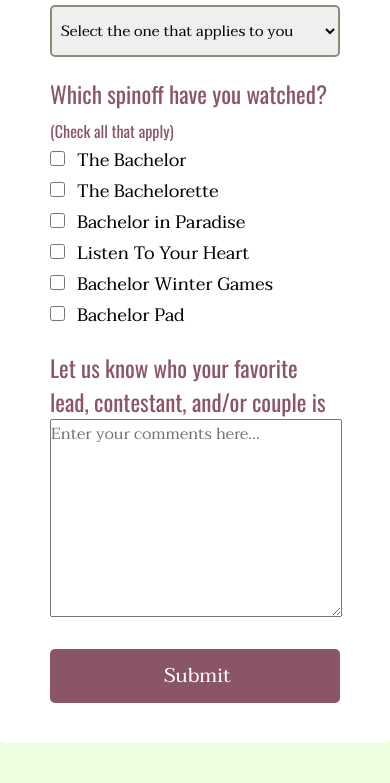
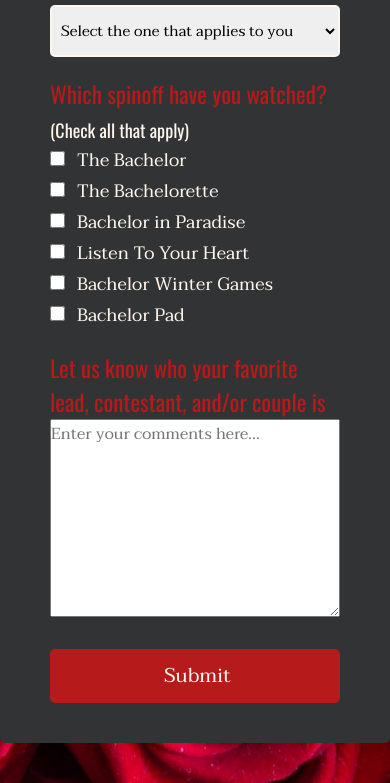
Before and after one commit to AOA19/FCC-Survey-Form, a plain HTML site: page index.html in a window 390 px wide. Shown: the part 848-1631 px from the top of the page. Before the commit the page ends 1591 px from the top, so only its background shows below. Drawn offline with nearby package versions, Linux system fonts and the light colour scheme; a web font is replaced by a local one.

Commit message:
Update styles.css

```diff
--- a/styles.css
+++ b/styles.css
@@ -1,16 +1,25 @@
-/* Colors:
-#482728,#8B5569, #B287A3, #C0F8D1, #BDCFB5
- #ECFFE1, #3C572B #8FD6B0, #FCBFB7,
-#593c8f,#907AD6, #0091AD, #8FD6B0, #5F5566
-#FF6F59, #254441,#43AA8B #C33243, */
-
+:root {
+  /* Colors */
+  --primary-white-color: #fef5ed;
+  --primary-red-color: #b61a1a;
+  --primary-black-color: #313334;
+  --button-highlight-color: #c74d4d;
+  /* Fonts */
+  --title-font: Sahitya, serif;
+  --header-font: Oswald, sans-serif;
+  --primary-font: Taviraj, serif;
+}
 * {
+  box-sizing: border-box;
   margin: 0;
   padding: 0;
 }
 
-html {
-  background-color: #ecffe1;
+body {
+  background-image: url(./Red\ Roses.jpg);
+  background-position: center;
+  background-repeat: no-repeat;
+  background-size: cover;
 }
 
 /****************** The following is the styling of the header section *********************/
@@ -20,19 +29,20 @@ header {
 }
 
 span {
-  font-size: 16px;
+  color: var(--primary-white-color);
+  font-size: 18px;
 }
 
 #title {
-  color: #8b5569;
-  font-family: "Sahitya", serif;
+  color: var(--primary-white-color);
+  font-family: var(--title-font);
   font-size: 40px;
   padding-bottom: 10px;
 }
 
 #description {
-  color: #8b5569;
-  font-family: "Sahitya", serif;
+  color: var(--primary-white-color);
+  font-family: var(--title-font);
   font-size: 20px;
   font-weight: 400;
 }
@@ -40,19 +50,17 @@ span {
 /*************** The following is the styling of the survey form ***********************/
 
 #survey-form {
-  background-color: white;
+  background-color: var(--primary-black-color);
   border: none;
   border-radius: 5px;
   max-width: 650px;
-  margin: 40px auto auto auto;
+  margin: 40px auto;
   padding: 30px;
-  position: relative;
-  z-index: 1;
 }
 
 .form-headers {
-  color: #8b5569;
-  font-family: "Oswald", sans-serif;
+  color: var(--primary-red-color);
+  font-family: var(--header-font);
   font-size: 23px;
 }
 
@@ -66,13 +74,13 @@ span {
   padding-bottom: 10px;
   margin-top: 8px;
   width: 100%;
-  border: solid 2px #898e7b;
+  border: solid 2px var(--primary-white-color);
   border-radius: 5px;
-  font-family: "Taviraj", serif;
+  font-family: var(--primary-font);
   font-size: 15px;
 }
 
-/* The following styling is for the actually radio button that
+/* The following styling is for the actual radio button that
 will be clicked on, and the option next to the button: */
 .radio-button {
   width: 15px;
@@ -80,12 +88,13 @@ will be clicked on, and the option next to the button: */
 }
 
 .radioButton-value {
-  font-family: "Taviraj", serif;
+  color: var(--primary-white-color);
+  font-family: var(--primary-font);
   font-size: 18px;
   padding-left: 8px;
 }
 
-/* The following styling is for the actually checkbox button that
+/* The following styling is for the actual checkbox button that
 will be clicked on, and the option next to the button: */
 .checkbox-button {
   width: 15px;
@@ -93,7 +102,8 @@ will be clicked on, and the option next to the button: */
 }
 
 .checkboxButton-value {
-  font-family: "Taviraj", serif;
+  color: var(--primary-white-color);
+  font-family: var(--primary-font);
   font-size: 18px;
   padding-left: 8px;
 }
@@ -101,8 +111,8 @@ will be clicked on, and the option next to the button: */
 /* Styling for the comments box */
 textarea {
   font-size: 16px;
-  font-family: "Taviraj", serif;
-  color: #8b5569;
+  font-family: var(--primary-font);
+  color: var(--primary-black-color);
 }
 
 #addComments {
@@ -113,30 +123,12 @@ textarea {
 #submit {
   border: none;
   font-size: 20px;
-  color: white;
-  background-color: #8b5569;
+  color: var(--primary-white-color);
+  background-color: var(--primary-red-color);
 }
 
 #submit:hover {
-  background-color: #b287a3;
+  background-color: var(--button-highlight-color);
   transition: 200ms;
   cursor: pointer;
 }
-@media screen and (max-width: 760px) {
-  #survey-form {
-    max-width: 100%;
-  }
-}
-
-/********* The following is the the styling for the half circle used for the background ******/
-#half-circle {
-  position: fixed;
-  top: 95%;
-  left: 50%;
-  transform: translate(-50%, -50%);
-  height: 720px;
-  width: 1100px;
-  max-width: 100%;
-  border-radius: 600px 600px 0 0;
-  background-color: #8fd6b0;
-}
```
